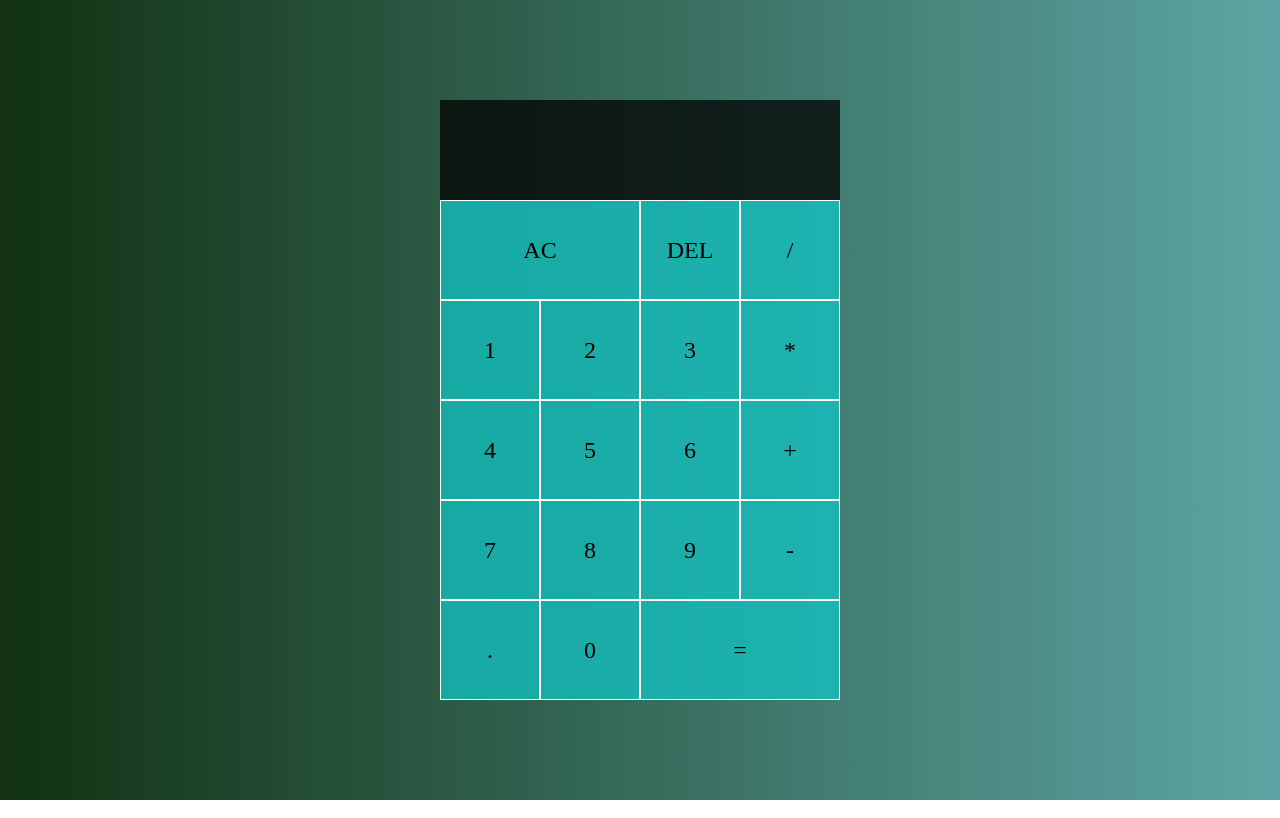
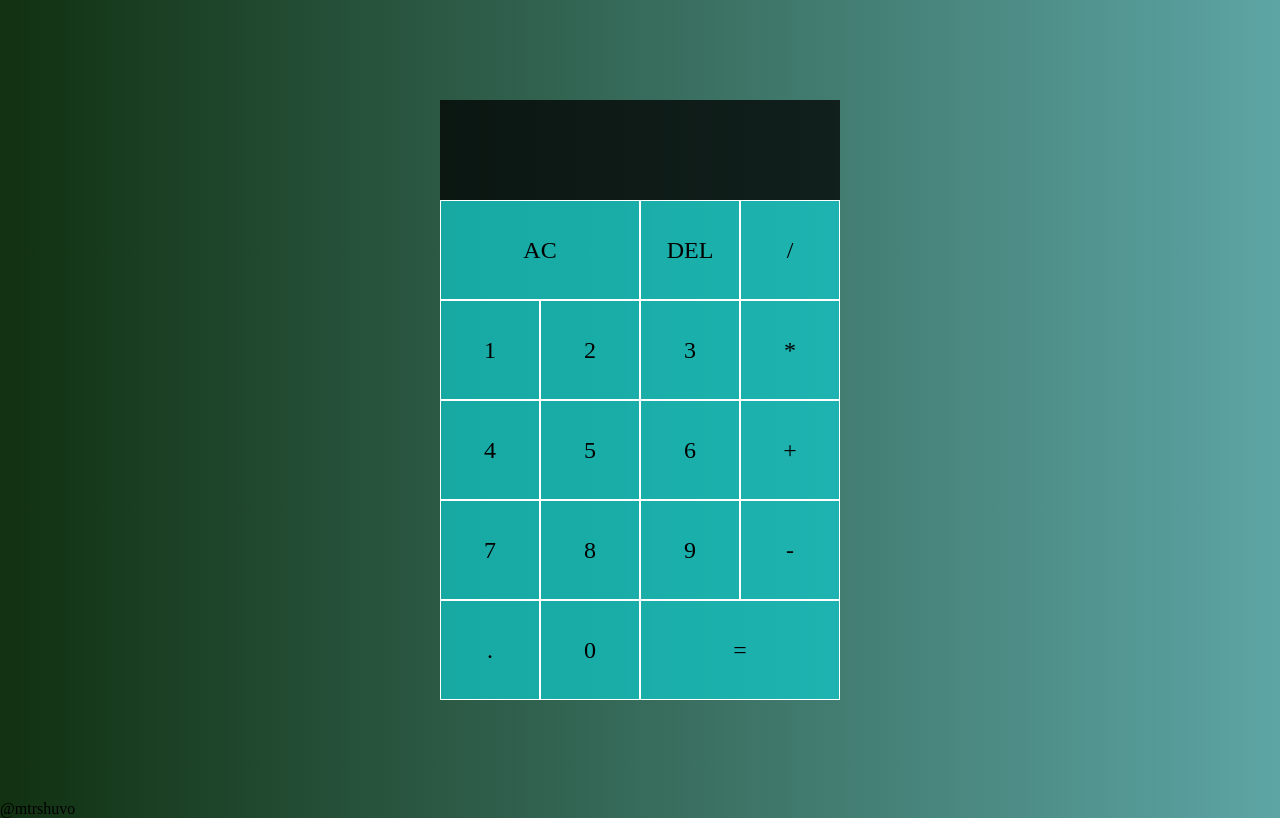
Before and after one commit to mtrshuvo/simple-Calculator-withVanilajs, a website: page index.html in a window 1280 px wide. Drawn offline with Linux system fonts and the light colour scheme.

Commit message:
Update index.html

```diff
--- a/index.html
+++ b/index.html
@@ -34,7 +34,7 @@
     <button data-equals class="span-two">=</button>
 
 </div>
-
+    <footer >@mtrshuvo</footer>
 
 </body>
 </html>
```
